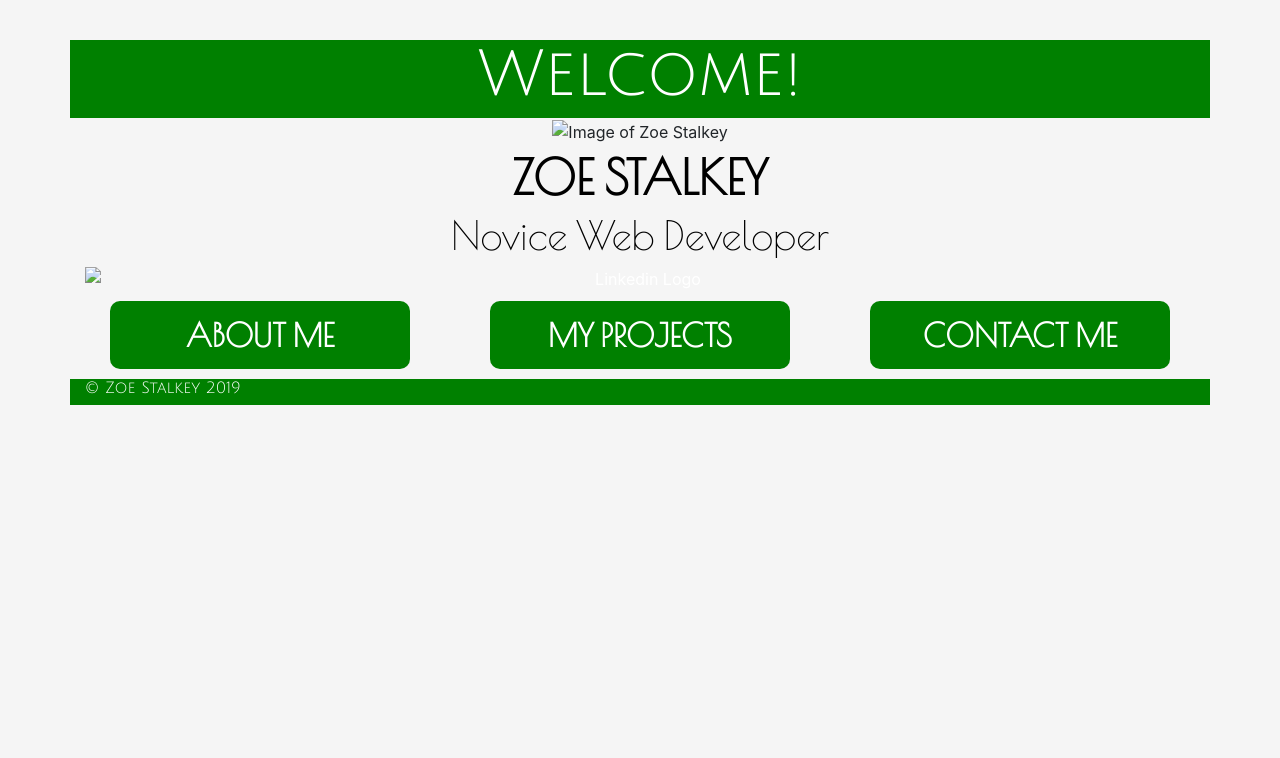
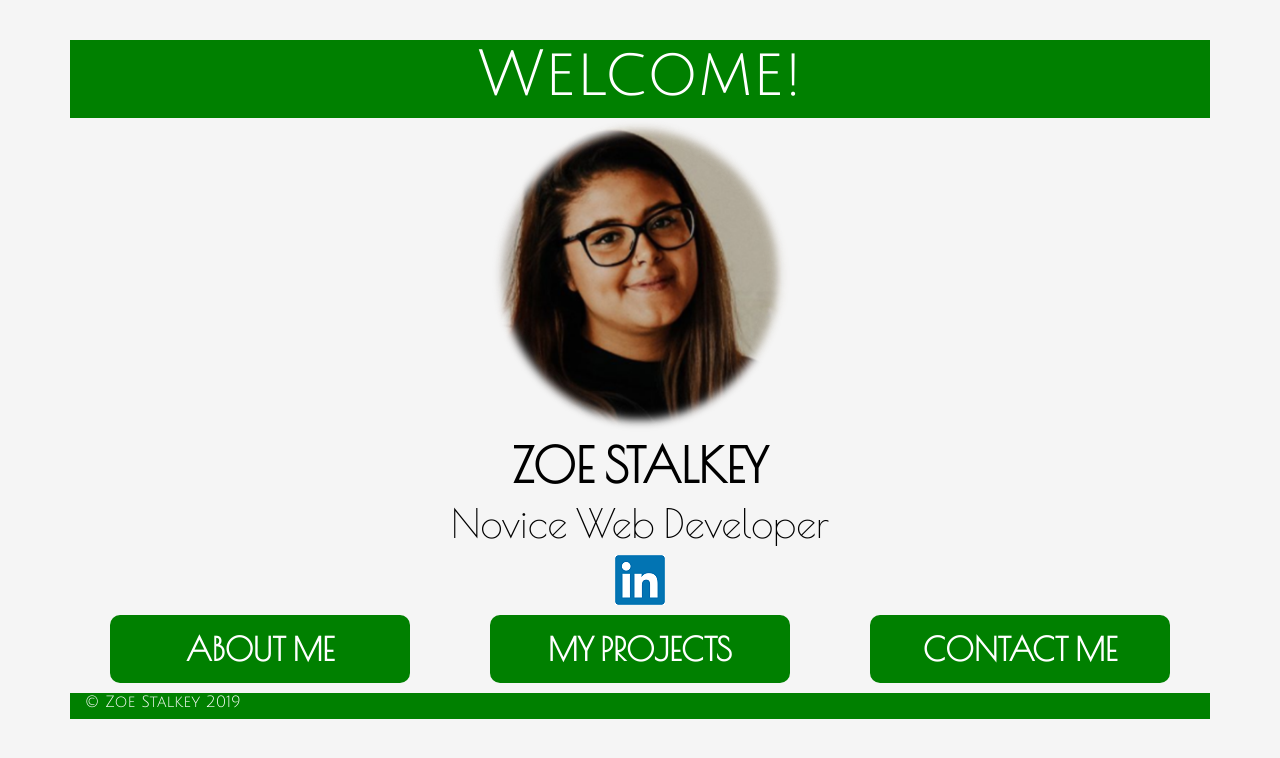
Before and after one commit to zstalkey/zstalkey.github.io, a plain HTML site: page index.html in a window 1280 px wide. Drawn offline with nearby package versions, Linux system fonts and the light colour scheme.

Commit message:
Asset folder created for images
Inc. code update

```diff
--- a/index.html
+++ b/index.html
@@ -18,7 +18,7 @@
             </div>
             <div class="row">
                 <div class="col">
-                    <img src="headshot.png" alt="Image of Zoe Stalkey" width="300rem" class="img-fluid">
+                    <img src="assets/headshot.png" alt="Image of Zoe Stalkey" width="300rem" class="img-fluid">
                 </div>
             </div>
             <div class="row">
@@ -33,7 +33,7 @@
             </div>
             <div class="row">
                 <div class="col">
-                    <a href="https://www.linkedin.com/in/zoe-stalkey/"><img src="linkedinlogo.png" alt="Linkedin Logo" class="logoimage"></a>
+                    <a href="https://www.linkedin.com/in/zoe-stalkey/"><img src="assets/linkedinlogo.png" alt="Linkedin Logo" class="logoimage"></a>
                 </div>
             </div>
             <div class="row">
```
Also changed, not shown: page1.html (+1 -1 lines), page2.html (+1 -1 lines), assets/aboutme.jpg (added), assets/hangintherebaby.jpg (added), assets/headshot.png (added), assets/linkedinlogo.png (added).
